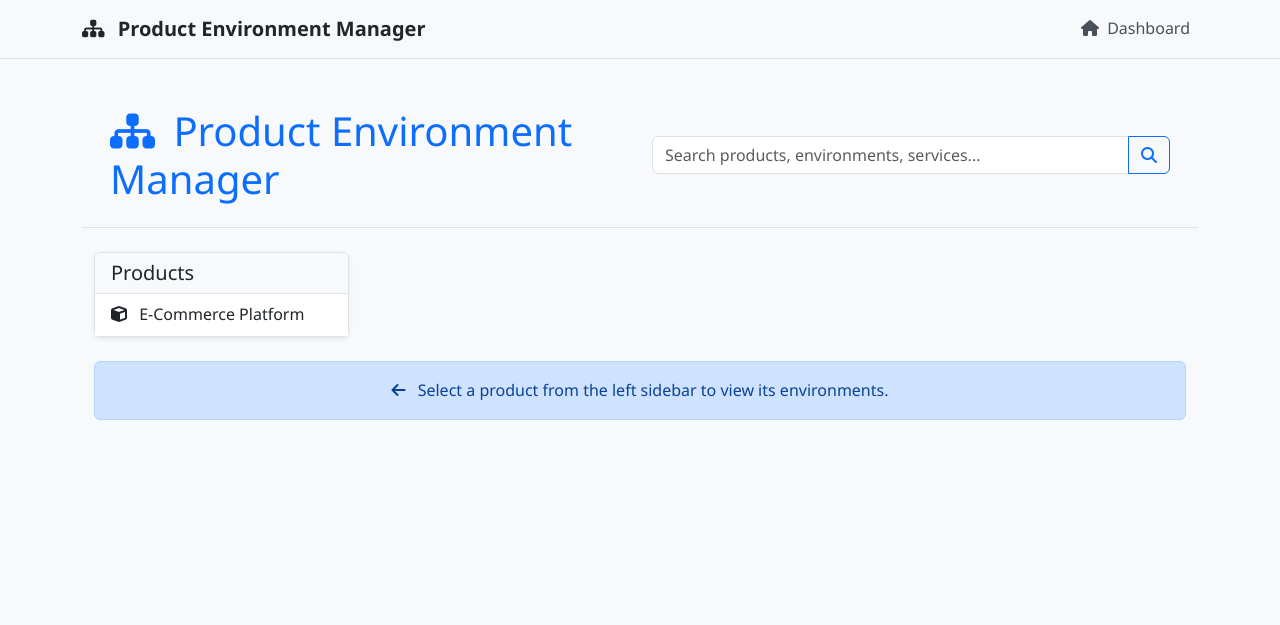
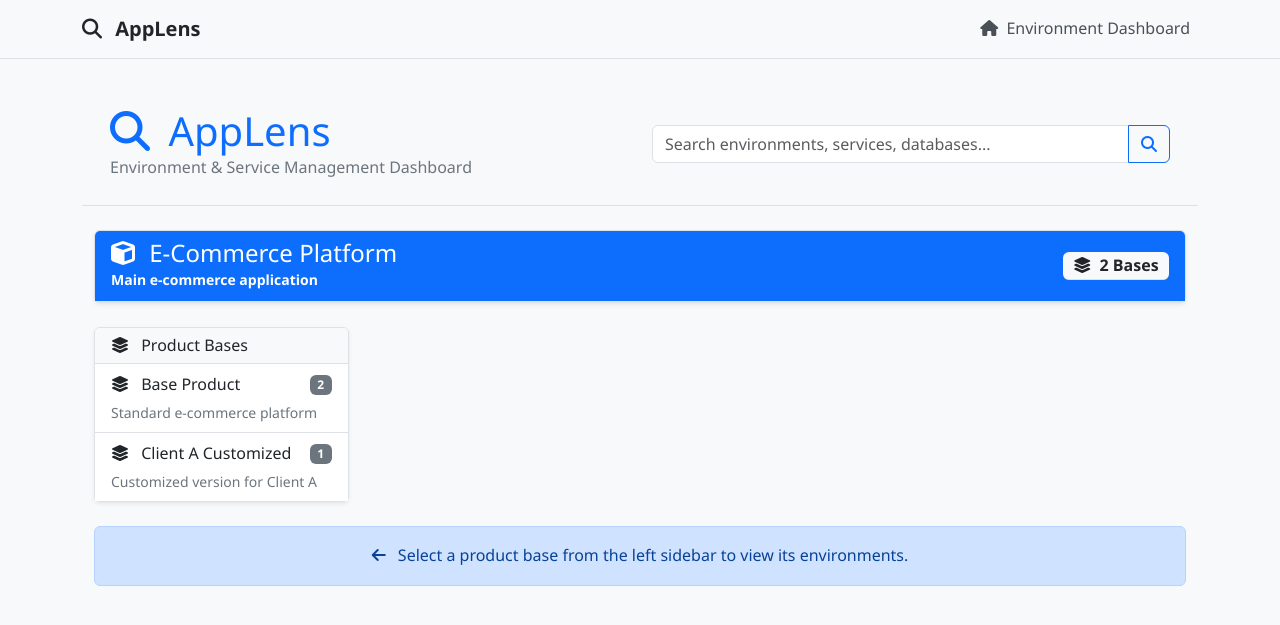
Before and after one commit to D00mSlayer/DevInfoTracker, a Flask app: page / in a window 1280 px wide. Shown: the top 625 px of the page. Run offline with Flask 3, Linux system fonts and the light colour scheme.

Commit message:
Rename application to AppLens and redesign interface for single product
Refactors the application for a single-product organization, renames it to AppLens, and applies desktop-optimized UI changes.

Replit-Commit-Author: Agent
Replit-Commit-Session-Id: 88224b9c-e92c-4b31-8fba-47bbcb252c25
Replit-Commit-Screenshot-Url: https://storage.googleapis.com/screenshot-production-us-central1/057afb4d-5d07-4c61-ac9f-0d49309e6645/9d972e65-39c4-4920-abbc-d4ca53a0e629.jpg

```diff
--- a/static/css/custom.css
+++ b/static/css/custom.css
@@ -213,18 +213,31 @@ a:hover {
     padding-right: 1rem;
 }
 
-/* Responsive adjustments */
-@media (max-width: 768px) {
-    .col-md-3 {
-        margin-bottom: 1rem;
+/* Desktop-optimized design - No mobile support needed */
+.sticky-top {
+    position: sticky;
+    top: 20px;
+}
+
+/* Enhanced sidebar */
+.sidebar-card {
+    max-height: calc(100vh - 150px);
+    overflow-y: auto;
+}
+
+/* Desktop-first design */
+.desktop-container {
+    min-width: 1200px;
+}
+
+/* Large screen optimizations */
+@media (min-width: 1400px) {
+    .container {
+        max-width: 1320px;
     }
 
     .card-body {
-        padding: 1rem;
-    }
-
-    .btn-sm {
-        font-size: 0.8rem;
+        padding: 1.5rem;
     }
 }
 
--- a/static/js/app.js
+++ b/static/js/app.js
@@ -3,11 +3,11 @@ angular.module('productApp', [])
     .controller('ProductController', ['$scope', '$http', '$timeout', function($scope, $http, $timeout) {
         // Initialize scope variables
         $scope.products = [];
+        $scope.mainProduct = null;
+        $scope.selectedBase = null;
         $scope.searchQuery = '';
         $scope.searchResults = [];
         $scope.loading = true;
-        $scope.selectedProduct = null;
-        $scope.selectedVersions = {};
         $scope.selectedEnvironment = null;
         $scope.configSearchTerm = '';
 
@@ -15,12 +15,20 @@ angular.module('productApp', [])
         $scope.init = function() {
             if (typeof window.productData !== 'undefined') {
                 $scope.products = window.productData.products || [];
+                // Set the first (and likely only) product as the main product
+                if ($scope.products.length > 0) {
+                    $scope.mainProduct = $scope.products[0];
+                }
                 $scope.loading = false;
             } else {
                 // Fallback to API call
                 $http.get('/api/data')
                     .then(function(response) {
                         $scope.products = response.data.products || [];
+                        // Set the first product as main product
+                        if ($scope.products.length > 0) {
+                            $scope.mainProduct = $scope.products[0];
+                        }
                         $scope.loading = false;
                     })
                     .catch(function(error) {
@@ -91,10 +99,9 @@ angular.module('productApp', [])
             return gitType === 'branch' ? 'Branch' : 'Tag';
         };
 
-        // Product selection
-        $scope.selectProduct = function(product, index) {
-            $scope.selectedProduct = product;
-            $scope.selectedVersions = {};
+        // Base selection
+        $scope.selectBase = function(base, index) {
+            $scope.selectedBase = base;
         };
 
         // View environment details in modal
--- a/templates/base.html
+++ b/templates/base.html
@@ -3,7 +3,7 @@
 <head>
     <meta charset="UTF-8">
     <meta name="viewport" content="width=device-width, initial-scale=1.0">
-    <title>[% block title %]Product Environment Manager[% endblock %]</title>
+    <title>[% block title %]AppLens[% endblock %]</title>
 
     <!-- Bootstrap CSS -->
     <link href="https://cdn.jsdelivr.net/npm/bootstrap@5.3.0/dist/css/bootstrap.min.css" rel="stylesheet">
@@ -21,8 +21,8 @@
     <nav class="navbar navbar-expand-lg navbar-light bg-light border-bottom">
         <div class="container">
             <a class="navbar-brand" href="[[ url_for('index') ]]">
-                <i class="fas fa-sitemap me-2"></i>
-                Product Environment Manager
+                <i class="fas fa-search me-2"></i>
+                AppLens
             </a>
             <button class="navbar-toggler" type="button" data-bs-toggle="collapse" data-bs-target="#navbarNav">
                 <span class="navbar-toggler-icon"></span>
@@ -32,7 +32,7 @@
                     <li class="nav-item">
                         <a class="nav-link" href="[[ url_for('index') ]]">
                             <i class="fas fa-home me-1"></i>
-                            Dashboard
+                            Environment Dashboard
                         </a>
                     </li>
                 </ul>
--- a/templates/index.html
+++ b/templates/index.html
@@ -8,13 +8,14 @@
             <div class="row align-items-center">
                 <div class="col-md-6">
                     <h1 class="mb-0 text-primary">
-                        <i class="fas fa-sitemap me-2"></i>
-                        Product Environment Manager
+                        <i class="fas fa-search me-2"></i>
+                        AppLens
                     </h1>
+                    <p class="mb-0 text-muted">Environment & Service Management Dashboard</p>
                 </div>
                 <div class="col-md-6">
                     <div class="input-group">
-                        <input type="text" class="form-control" placeholder="Search products, environments, services..."
+                        <input type="text" class="form-control" placeholder="Search environments, services, databases..."
                                ng-model="searchQuery" ng-change="search()">
                         <button class="btn btn-outline-primary" type="button">
                             <i class="fas fa-search"></i>
@@ -53,70 +54,87 @@
         </div>
     </div>
 
-    <!-- Products Navigation -->
-    <div class="container mb-4">
+    <!-- Main Dashboard -->
+    <div class="container" ng-if="!loading && mainProduct">
+        <!-- Product Header -->
+        <div class="card shadow-sm mb-4">
+            <div class="card-header bg-primary text-white">
+                <div class="row align-items-center">
+                    <div class="col-md-8">
+                        <h4 class="mb-0">
+                            <i class="fas fa-cube me-2"></i>
+                            {{mainProduct.name}}
+                        </h4>
+                        <small>{{mainProduct.description}}</small>
+                    </div>
+                    <div class="col-md-4 text-end">
+                        <span class="badge bg-light text-dark fs-6">
+                            <i class="fas fa-layer-group me-1"></i>
+                            {{mainProduct.bases.length}} Base{{mainProduct.bases.length !== 1 ? 's' : ''}}
+                        </span>
+                    </div>
+                </div>
+            </div>
+        </div>
+
+        <!-- Base Products Navigation -->
         <div class="row">
-            <div class="col-md-3">
-                <div class="card shadow-sm">
+            <div class="col-md-3 mb-4">
+                <div class="card shadow-sm sticky-top" style="top: 20px;">
                     <div class="card-header bg-light">
-                        <h5 class="mb-0">Products</h5>
+                        <h6 class="mb-0">
+                            <i class="fas fa-layer-group me-2"></i>
+                            Product Bases
+                        </h6>
                     </div>
                     <div class="card-body p-0">
                         <div class="list-group list-group-flush">
                             <a href="javascript:void(0)" class="list-group-item list-group-item-action"
-                               ng-repeat="product in products"
-                               ng-click="selectProduct(product, $index)"
-                               ng-class="{'active': selectedProduct === product}">
-                                <i class="fas fa-cube me-2"></i>
-                                {{product.name}}
+                               ng-repeat="base in mainProduct.bases"
+                               ng-click="selectBase(base, $index)"
+                               ng-class="{'active': selectedBase === base}">
+                                <div class="d-flex justify-content-between align-items-center">
+                                    <div>
+                                        <i class="fas fa-layer-group me-2"></i>
+                                        {{base.name}}
+                                    </div>
+                                    <span class="badge bg-secondary">{{base.versions.length}}</span>
+                                </div>
+                                <small class="text-muted d-block mt-1">{{base.description}}</small>
                             </a>
                         </div>
                     </div>
                 </div>
             </div>
 
-            <div class="col-md-9" ng-if="selectedProduct">
-                <!-- Base Products -->
+            <div class="col-md-9" ng-if="selectedBase">
+                <!-- Versions and Environments -->
                 <div class="card shadow-sm">
-                    <div class="card-header bg-primary text-white">
+                    <div class="card-header bg-light">
                         <h5 class="mb-0">
-                            <i class="fas fa-cube me-2"></i>
-                            {{selectedProduct.name}}
+                            <i class="fas fa-layer-group me-2"></i>
+                            {{selectedBase.name}}
                         </h5>
-                        <small>{{selectedProduct.description}}</small>
+                        <small class="text-muted">{{selectedBase.description}}</small>
                     </div>
                     <div class="card-body">
-                        <div class="row">
-                            <div class="col-lg-6 mb-3" ng-repeat="base in selectedProduct.bases">
-                                <div class="card border">
-                                    <div class="card-header bg-light">
-                                        <h6 class="mb-0">
-                                            <i class="fas fa-layer-group me-2"></i>
-                                            {{base.name}}
+                        <div ng-repeat="version in selectedBase.versions">
+                            <div class="mb-4">
+                                <div class="d-flex justify-content-between align-items-center mb-3">
+                                    <h6 class="text-primary mb-0">
+                                        <i class="fas fa-code-branch me-2"></i>
+                                        {{version.name}}
+                                        <small class="text-muted ms-2">{{version.description}}</small>
                                     </h6>
-                                        <small class="text-muted">{{base.description}}</small>
-                                    </div>
-                                    <div class="card-body">
-                                        <!-- Versions -->
-                                        <div class="mb-3">
-                                            <label class="form-label fw-bold">Select Version:</label>
-                                            <select class="form-select" ng-model="selectedVersions[base.name]"
-                                                    ng-options="version.name for version in base.versions">
-                                                <option value="">-- Select Version --</option>
-                                            </select>
+                                    <span class="badge bg-info">{{version.environments.length}} Environment{{version.environments.length !== 1 ? 's' : ''}}</span>
                                 </div>
 
-                                        <!-- Environments for Selected Version -->
-                                        <div ng-if="selectedVersions[base.name]">
-                                            <h6 class="mb-2 text-primary">
-                                                <i class="fas fa-code-branch me-2"></i>
-                                                {{selectedVersions[base.name].name}} Environments
-                                            </h6>
-                                            <div class="row g-2">
-                                                <div class="col-md-6" ng-repeat="env in selectedVersions[base.name].environments">
+                                <!-- Environments Grid -->
+                                <div class="row g-3">
+                                    <div class="col-lg-6" ng-repeat="env in version.environments">
                                         <div class="card border-start border-4 border-success h-100">
                                             <div class="card-body p-3">
-                                                            <div class="d-flex justify-content-between align-items-start mb-2">
+                                                <div class="d-flex justify-content-between align-items-start mb-3">
                                                     <h6 class="mb-0">
                                                         <i class="fas fa-server me-2"></i>
                                                         {{env.name}}
@@ -132,7 +150,7 @@
                                                     </a>
                                                 </div>
 
-                                                            <div class="mb-2">
+                                                <div class="mb-3">
                                                     <small class="text-muted d-block">Git Build:</small>
                                                     <a href="{{env.git_build_url}}" target="_blank" class="text-decoration-none small">
                                                         <i class="fas fa-{{env.git_type === 'branch' ? 'code-branch' : 'tag'}} me-1"></i>
@@ -140,19 +158,33 @@
                                                     </a>
                                                 </div>
 
+                                                <!-- Quick Stats -->
+                                                <div class="row text-center mb-3">
+                                                    <div class="col-6">
+                                                        <div class="bg-light p-2 rounded">
+                                                            <small class="text-muted d-block">Databases</small>
+                                                            <strong class="text-primary">{{env.databases ? env.databases.length : 0}}</strong>
+                                                        </div>
+                                                    </div>
+                                                    <div class="col-6">
+                                                        <div class="bg-light p-2 rounded">
+                                                            <small class="text-muted d-block">Services</small>
+                                                            <strong class="text-info">{{env.microservices ? env.microservices.length : 0}}</strong>
+                                                        </div>
+                                                    </div>
+                                                </div>
+
                                                 <button class="btn btn-outline-primary btn-sm w-100"
                                                         ng-click="viewEnvironmentDetails(env)">
                                                     <i class="fas fa-eye me-1"></i>
-                                                                View Details
+                                                    View Full Details
                                                 </button>
                                             </div>
                                         </div>
                                     </div>
                                 </div>
                             </div>
-                                    </div>
-                                </div>
-                            </div>
+                            <hr ng-if="!$last" class="my-4">
                         </div>
                     </div>
                 </div>
@@ -297,6 +329,10 @@
                                             </button>
                                         </div>
                                     </div>
+                                    <small class="text-muted mt-2 d-block">
+                                        <i class="fas fa-info-circle me-1"></i>
+                                        Search through ~200 XML configuration files in the primary database
+                                    </small>
                                 </div>
                             </div>
                         </div>
@@ -311,22 +347,22 @@
         <div class="spinner-border text-primary" role="status">
             <span class="visually-hidden">Loading...</span>
         </div>
-        <p class="mt-2">Loading product data...</p>
+        <p class="mt-2">Loading environment data...</p>
     </div>
 
     <!-- Empty state -->
-    <div class="container text-center" ng-if="!loading && products.length === 0">
+    <div class="container text-center" ng-if="!loading && !mainProduct">
         <div class="alert alert-info">
             <i class="fas fa-info-circle me-2"></i>
-            No products found. Please check your data.yaml file.
+            No product data found. Please check your data.yaml file.
         </div>
     </div>
 
     <!-- Welcome State -->
-    <div class="container text-center" ng-if="!loading && products.length > 0 && !selectedProduct">
+    <div class="container text-center" ng-if="!loading && mainProduct && !selectedBase">
         <div class="alert alert-primary">
             <i class="fas fa-arrow-left me-2"></i>
-            Select a product from the left sidebar to view its environments.
+            Select a product base from the left sidebar to view its environments.
         </div>
     </div>
 </div>
```
Also changed, not shown: replit.md (+15 -5 lines). Lines whose indentation alone changed are shown as unchanged.
